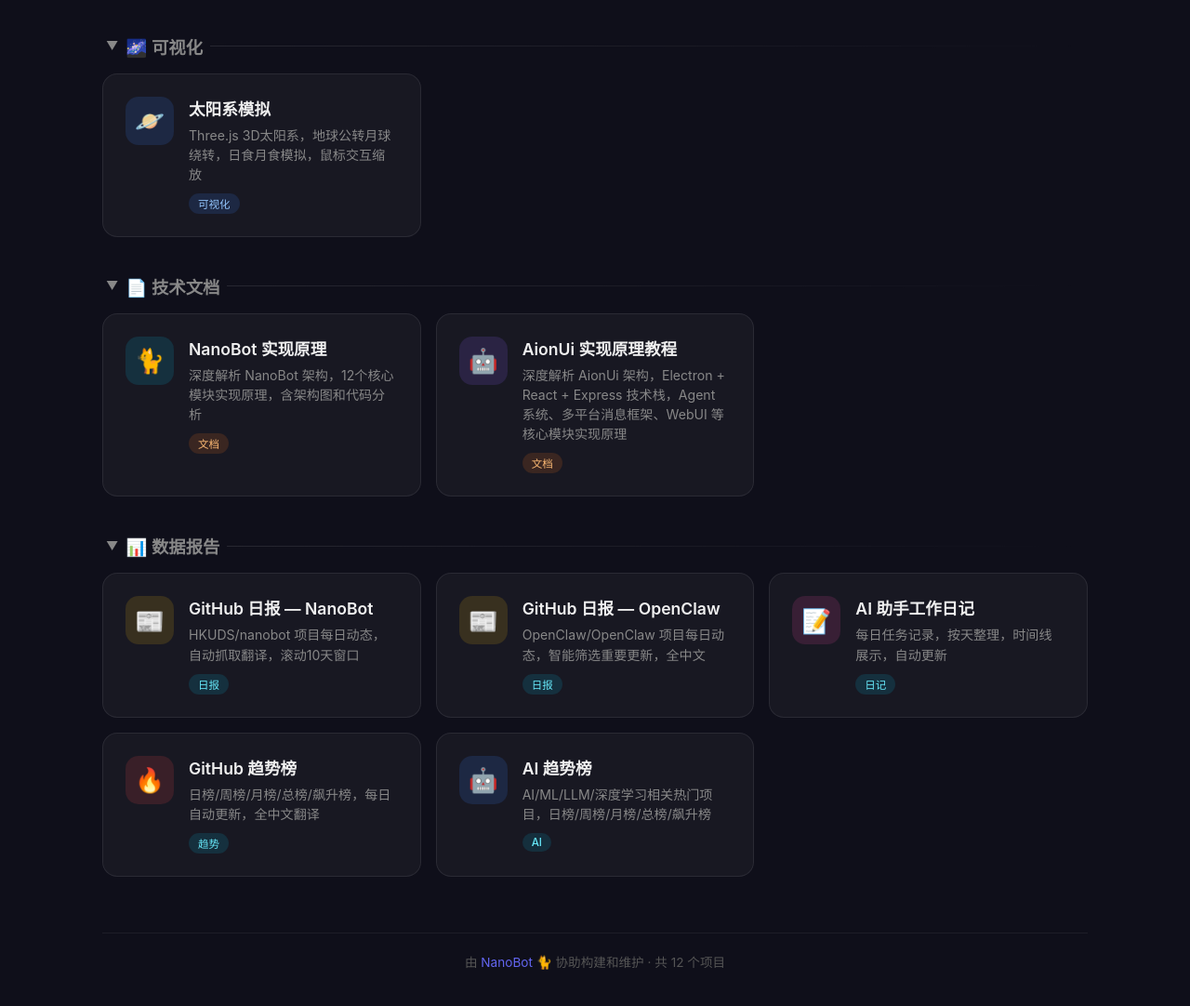
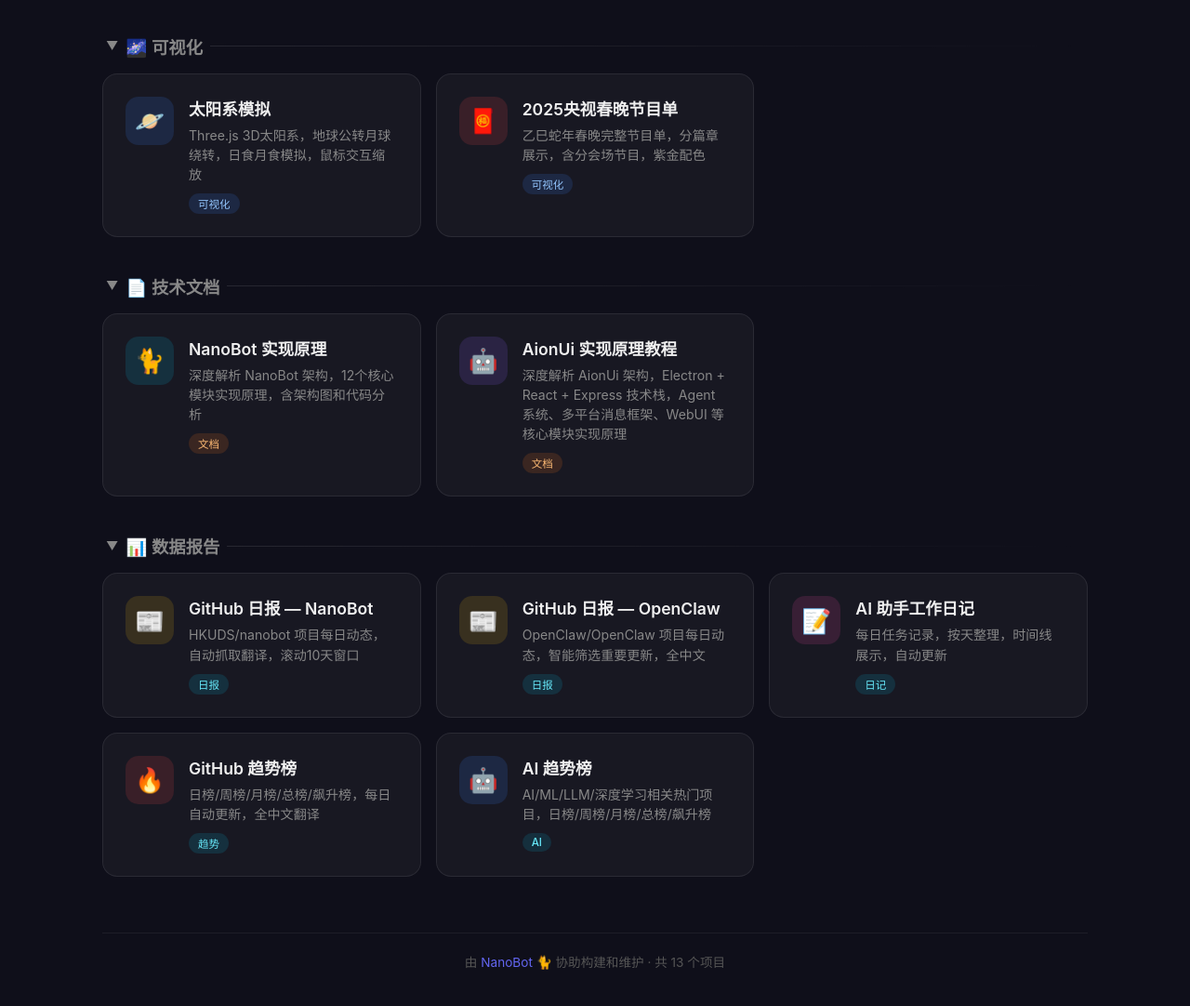
Before and after one commit to hbzhangmao/portal, a plain HTML site: page index.html in a window 1280 px wide. Shown: the part 662-1744 px from the top of the page at 93% size. Drawn offline with Linux system fonts and the light colour scheme.

Commit message:
Deploy 1 files - 2026-02-17 00:33

```diff
--- a/index.html
+++ b/index.html
@@ -206,6 +206,14 @@
         <span class="card-tag tag-tool">可视化</span>
       </div>
     </a>
+    <a class="card" href="https://hbzhangmao.github.io/cctv-gala-2025/" target="_blank">
+      <div class="card-icon icon-red">🧧</div>
+      <div class="card-body">
+        <div class="card-title">2025央视春晚节目单</div>
+        <div class="card-desc">乙巳蛇年春晚完整节目单，分篇章展示，含分会场节目，紫金配色</div>
+        <span class="card-tag tag-tool">可视化</span>
+      </div>
+    </a>
   </div>
 </div>
 
@@ -280,7 +288,7 @@
 </div>
 
 <footer>
-  <p>由 <a href="https://github.com/HKUDS/nanobot">NanoBot 🐈</a> 协助构建和维护 · 共 12 个项目</p>
+  <p>由 <a href="https://github.com/HKUDS/nanobot">NanoBot 🐈</a> 协助构建和维护 · 共 13 个项目</p>
 </footer>
 
 </div>
```
